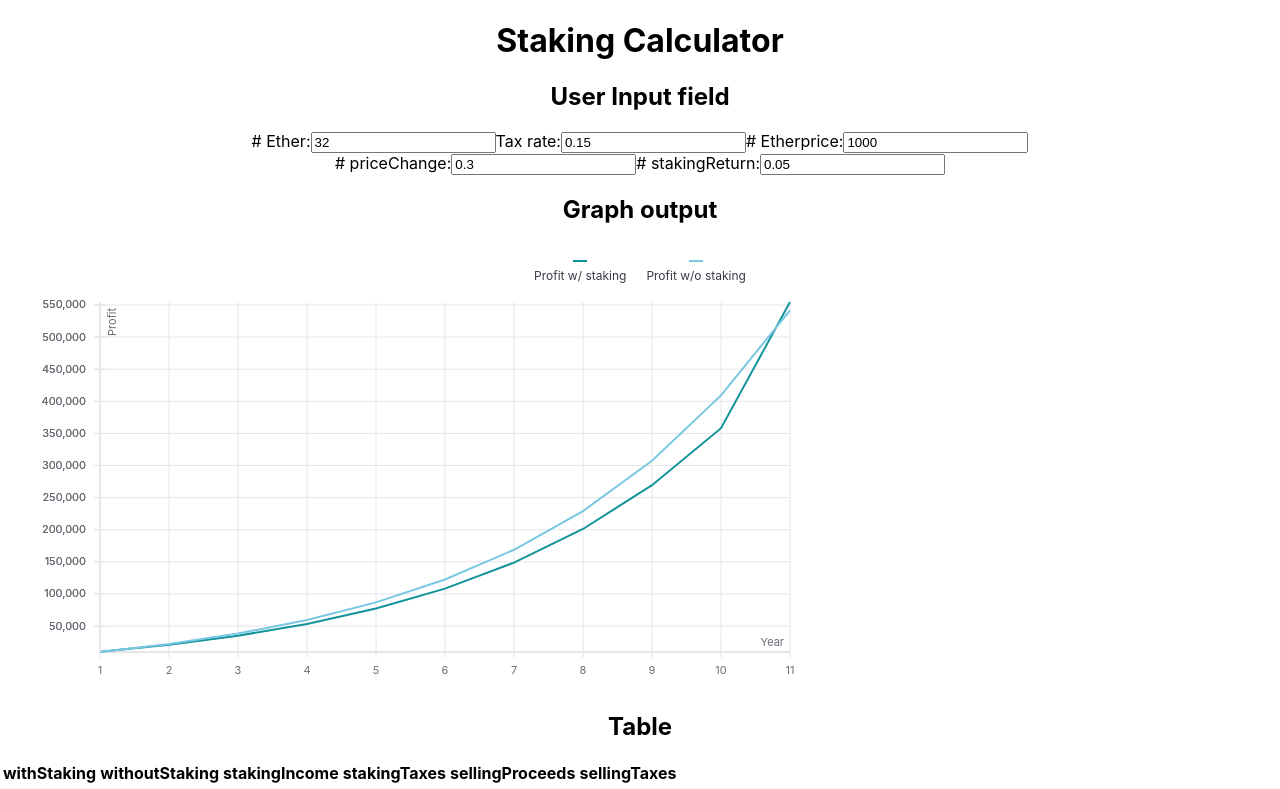
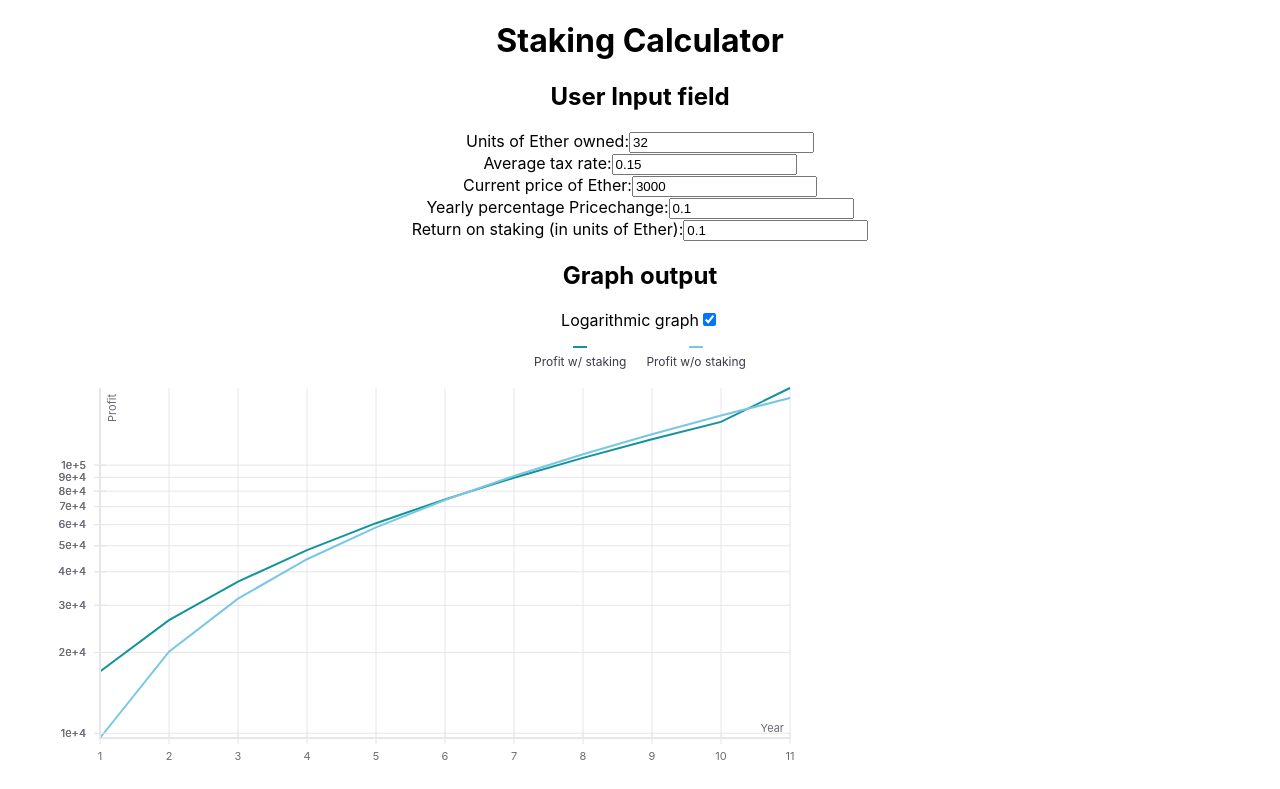
Before and after one commit to MarkuSchick/to-stake-or-not-to-stake, a React (Create React App) app: page /calculator in a window 1280 px wide. Shown: the top 789 px of the page. Built offline with nearby package versions, Linux system fonts and the light colour scheme.

Commit message:
Add latest changes

```diff
--- a/src/components/CalculatorClasses.jsx
+++ b/src/components/CalculatorClasses.jsx
@@ -4,25 +4,42 @@ import Graph from "./Graph";
 import Table from "./Table";
 import calculateProfit from "./Profit";
 
+// default values
+const defaulValues = {
+  maxYears: 11,
+  yearlyTaxDeduction: 256,
+};
+
 class CalculatorClasses extends React.Component {
+  constructor(props) {
+    super(props);
+    this.state = {
+      initialAvgTaxRate: 0.15,
+      initialEtherAmount: 32,
+      initialEtherPrice: 3000,
+      stakingReturn: 0.1,
+      priceChange: 0.1,
+    };
+    this.handleChange = this.handleChange.bind(this);
+  }
+
+  handleChange(event) {
+    debugger;
+    this.setState({ [event.target.name]: event.target.value });
+  }
+
   render() {
-    // default values
-    const defaulValues = {
-      maxYears: 11,
-      yearlyTaxDeduction: 256,
-    };
-
-    // user input
+    /* user input
     const userInputValues = {
       initialAvgTaxRate: 0.15,
       initialEtherAmount: 32,
       initialEtherPrice: 1000,
       stakingReturn: 0.05,
       priceChange: 0.3,
-    };
+    };*/
 
     // calculate profits from this
-    const profit = calculateProfit(defaulValues, userInputValues);
+    const profit = calculateProfit(defaulValues, this.state);
     //debugger;
     const profitWithoutStaking = profit.map((profit, index) => {
       return { x: index + 1, y: profit.withoutStaking };
@@ -38,11 +55,12 @@ class CalculatorClasses extends React.Component {
       <div className="calculator">
         <h1> Staking Calculator</h1>
         <UserInputField
-          initialAvgTaxRate={userInputValues.initialAvgTaxRate}
-          initialEtherAmount={userInputValues.initialEtherAmount}
-          initialEtherPrice={userInputValues.initialEtherPrice}
-          stakingReturn={userInputValues.stakingReturn}
-          priceChange={userInputValues.priceChange}
+          initialAvgTaxRate={this.state.initialAvgTaxRate}
+          initialEtherAmount={this.state.initialEtherAmount}
+          initialEtherPrice={this.state.initialEtherPrice}
+          stakingReturn={this.state.stakingReturn}
+          priceChange={this.state.priceChange}
+          handleChange={this.handleChange}
         />
         <Graph
           profitWithoutStaking={profitWithoutStaking}
--- a/src/components/Graph.jsx
+++ b/src/components/Graph.jsx
@@ -1,5 +1,7 @@
 // https://uber.github.io/react-vis/examples/showcases/plots
+// https://uber.github.io/react-vis/
 // https://codepen.io/jckr/pen/LLWQpo
+// https://github.com/uber/react-vis/blob/master/docs/scales-and-data.md#scale-properties
 import React from "react";
 import {
   DiscreteColorLegend,
@@ -10,13 +12,35 @@ import {
   LineSeries,
   VerticalGridLines,
 } from "react-vis";
+const logScale = (props) => {
+  return props.isToggleOn ? "log" : "linear";
+};
+class Graph extends React.Component {
+  constructor(props) {
+    super(props);
+    this.state = { isToggleOn: true };
 
-class Graph extends React.Component {
+    // This binding is necessary to make `this` work in the callback
+    this.handleClick = this.handleClick.bind(this);
+  }
+
+  handleClick() {
+    this.setState({ isToggleOn: !this.state.isToggleOn });
+  }
   render() {
     //debugger;
     return (
       <div>
         <h2 className="graph"> Graph output</h2>
+        <label>
+          Logarithmic graph
+          <input
+            type="checkbox"
+            defaultChecked={this.state.isToggleOn}
+            ref="complete"
+            onChange={this.handleClick}
+          />
+        </label>
         <DiscreteColorLegend
           items={["Profit w/ staking", "Profit w/o staking"]}
           orientation="horizontal"
@@ -25,6 +49,7 @@ class Graph extends React.Component {
           height={400}
           width={800}
           margin={{ left: 100, right: 10, top: 10, bottom: 40 }}
+          yType={logScale(this.state)}
         >
           <HorizontalGridLines />
           <VerticalGridLines />
--- a/src/components/Profit.jsx
+++ b/src/components/Profit.jsx
@@ -25,6 +25,7 @@ const calculateProfit = (defaulValues, userInputValues) => {
         defaulValues.yearlyTaxDeduction,
       0
     );
+    debugger;
     capGain =
       newPrice * userInputValues.initialEtherAmount -
       userInputValues.initialEtherAmount * userInputValues.initialEtherPrice;
--- a/src/components/Table.jsx
+++ b/src/components/Table.jsx
@@ -16,22 +16,20 @@ class Table extends React.Component {
         <table>
           <tbody>
             <tr>
-              <th>withStaking</th>
-              <th>withoutStaking</th>
-              <th>stakingIncome</th>
-              <th>stakingTaxes</th>
-              <th>sellingProceeds</th>
-              <th>sellingTaxes</th>
+              <th>Profit with Staking </th>
+              <th>+ Income from staking</th>
+              <th>- Taxes on Staking income</th>
+              <th>- Taxes on Capital gains</th>
+              <th>= Profit without Staking</th>
             </tr>
 
             {this.props.profit.map((profit) => (
               <tr>
-                <td>{formatNumber(profit.withStaking)}</td>
-                <td> {formatNumber(profit.withoutStaking)}</td>
+                <td>{formatNumber(profit.withStaking)} </td>
                 <td> {formatNumber(profit.stakingIncome)}</td>
                 <td> {formatNumber(profit.stakingTaxes)}</td>
-                <td> {formatNumber(profit.sellingProceeds)}</td>
                 <td> {formatNumber(profit.sellingTaxes)}</td>
+                <td> {formatNumber(profit.withoutStaking)}</td>
               </tr>
             ))}
           </tbody>
--- a/src/components/UserInputField.jsx
+++ b/src/components/UserInputField.jsx
@@ -1,7 +1,17 @@
 import React from "react";
 
 class SingleInput extends React.Component {
-  inputChangedHandler = (event) => event.target.value;
+  constructor(props) {
+    super(props);
+    this.handleChange = this.handleChange.bind(this);
+  }
+
+  handleChange(e) {
+    //debugger;
+    this.props.handleChange(e);
+  }
+
+  // inputChangedHandler = (event) => event.target.value;
 
   render() {
     return (
@@ -12,7 +22,7 @@ class SingleInput extends React.Component {
           name={this.props.name}
           placeholder={this.props.placeholder}
           value={this.props.value}
-          onChange={(event) => this.inputChangedHandler(event)}
+          onChange={this.handleChange}
         />
       </label>
     );
@@ -20,44 +30,65 @@ class SingleInput extends React.Component {
 }
 
 class UserInputField extends React.Component {
+  constructor(props) {
+    super(props);
+    this.handleChange = this.handleChange.bind(this);
+  }
+  handleChange(e) {
+    //debugger;
+    this.props.handleChange(e);
+  }
+
   render() {
     return (
       <div className="User input">
         <h2> User Input field</h2>
         <div className="formgroup">
           <SingleInput
-            label="# Ether"
+            label="Units of Ether owned"
             name="initialEtherAmount"
             placeholder="placeholder"
             value={this.props.initialEtherAmount}
+            handleChange={this.handleChange}
           />
+        </div>
+        <div>
           <SingleInput
-            label="Tax rate"
+            label="Average tax rate"
             name="initialAvgTaxRate"
             placeholder="placeholder"
             value={this.props.initialAvgTaxRate}
+            handleChange={this.handleChange}
           />
+        </div>
+        <div>
           <SingleInput
-            label="# Etherprice"
+            label="Current price of Ether"
             name="initialEtherPrice"
             placeholder="placeholder"
             value={this.props.initialEtherPrice}
+            handleChange={this.handleChange}
           />
         </div>
         <div className="formgroup">
           <SingleInput
-            label="# priceChange"
+            label="Yearly percentage Pricechange"
             name="priceChange"
             placeholder="placeholder"
             value={this.props.priceChange}
+            handleChange={this.handleChange}
           />
+        </div>
+        <div>
           <SingleInput
-            label="# stakingReturn"
+            label="Return on staking (in units of Ether)"
             name="stakingReturn"
             placeholder="placeholder"
             value={this.props.stakingReturn}
+            handleChange={this.handleChange}
           />
         </div>
+        {/*<input type="submit" value="Submit" />*/}
       </div>
     );
   }
```
Also changed, not shown: src/components/description.md (+4 -2 lines).
